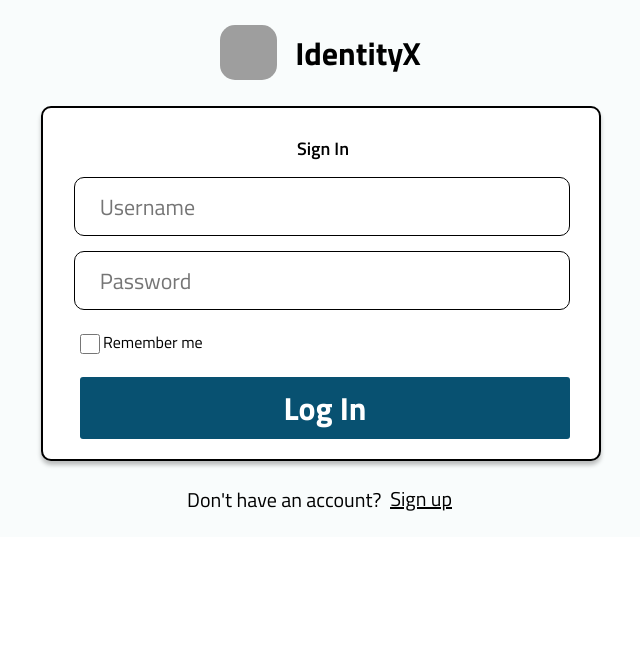
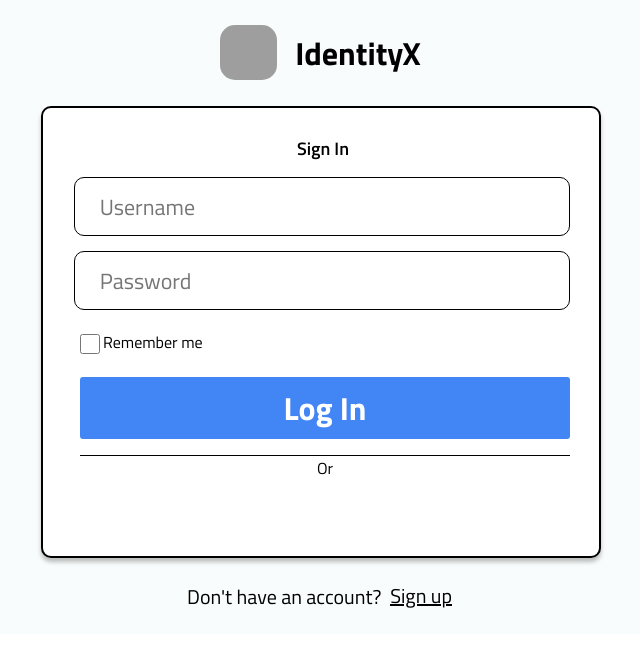
Before and after one commit to sadnesssssssss/face-recognition-fe, a React (Create React App) app: page /login in a window 1280 px wide. Shown: the top 646 px of the page, without its empty margins (319-959 px from the left). Built offline with nearby package versions, Linux system fonts and the light colour scheme; grey boxes are pictures that could not be loaded.

Commit message:
google auth

```diff
--- a/public/index.html
+++ b/public/index.html
@@ -2,12 +2,13 @@
 <html lang="en">
   <head>
     <meta charset="utf-8" />
+    <meta name="google-signin-client_id" content="601577465450-mfb32anggu7sv3hg6s3u3lsru3u7tfth.apps.googleusercontent.com">
     <link rel="icon" href="%PUBLIC_URL%/icons/logo.ico" />
     <meta name="viewport" content="width=device-width, initial-scale=1" />
     <meta name="theme-color" content="#000000" />
     <meta
       name="description"
-      content="Web site created using create-react-app"
+      content="Web site created using create-react-app" />
     <link rel="manifest" href="%PUBLIC_URL%/manifest.json" />
     <title>React App</title>
   </head>
--- a/src/components/LogIn/LogInForm.css
+++ b/src/components/LogIn/LogInForm.css
@@ -1,3 +1,8 @@
+.analogy {
+    width: 100%;
+    border-top: 1px solid #000;
+}
+
 .heading-1 {
     width: 60px;
     position: relative;
@@ -10,6 +15,7 @@
     flex-shrink: 0;
     min-width: 60px;
 }
+
 .heading-1-sign-in-wrapper {
     align-self: stretch;
     display: flex;
@@ -18,6 +24,7 @@
     justify-content: center;
     padding: 0px 20px;
 }
+
 .username {
     width: 100%;
     border: 1px solid #000;
@@ -33,6 +40,7 @@
     display: flex;
     align-items: center;
 }
+
 .input {
     align-self: stretch;
     border-radius: 3px;
@@ -44,6 +52,7 @@
     justify-content: flex-start;
     padding: 18px 16px 19px;
 }
+
 .frame-div {
     align-self: stretch;
     display: flex;
@@ -52,6 +61,7 @@
     justify-content: flex-start;
     gap: 15px;
 }
+
 .password {
     width: 100%;
     border: 1px solid #000;
@@ -67,6 +77,7 @@
     display: flex;
     align-items: center;
 }
+
 .input1 {
     align-self: stretch;
     border-radius: 3px;
@@ -78,18 +89,21 @@
     justify-content: flex-start;
     padding: 19px 16px 20px;
 }
+
 .checkboxes2-deselected1-en {
     height: 35px;
     width: 35px;
     position: relative;
     object-fit: cover;
 }
+
 .remember-me {
     align-self: stretch;
     position: relative;
     font-size: 18px;
     line-height: 24px;
 }
+
 .remember-me-wrapper {
     flex: 1;
     display: flex;
@@ -98,6 +112,7 @@
     justify-content: flex-start;
     padding: 5px 0px 0px;
 }
+
 .checkboxes2-deselected1-en-parent {
     width: 203px;
     display: flex;
@@ -107,6 +122,7 @@
     text-align: left;
     vertical-align: middle;
 }
+
 .log-in {
     width: 95px;
     position: relative;
@@ -120,11 +136,12 @@
     justify-content: center;
     flex-shrink: 0;
 }
+
 .button {
     cursor: pointer;
     border: none;
     padding: 21px 20px;
-  background-color: #085171;
+    background-color: #4285F4;
     flex: 1;
     border-radius: 3px;
     overflow: hidden;
@@ -136,19 +153,22 @@
     white-space: nowrap;
     max-width: 100%;
 }
+
 .button:hover {
     background-color: #2e7896;
 }
+
 .button-wrapper {
     align-self: stretch;
     display: flex;
-  flex-direction: row;
+    flex-direction: column;
     align-items: flex-start;
     justify-content: flex-start;
     padding: 0px 0px 0px 4px;
     box-sizing: border-box;
     max-width: 100%;
 }
+
 .form {
     width: 560px;
     box-shadow: 0px 4px 4px rgba(0, 0, 0, 0.25);
@@ -170,8 +190,16 @@
 }
 
 
-.remember-checkbox{
-  width:20px;
-  height:20px;
+.remember-checkbox {
+    width: 20px;
+    height: 20px;
     vertical-align: middle;
 }
+
+
+.google-button {
+    align-self: center;
+    align-items:center;
+    justify-items: center;
+    justify-content: center;
+}
--- a/src/components/LogIn/LogInForm.tsx
+++ b/src/components/LogIn/LogInForm.tsx
@@ -1,4 +1,6 @@
-import { FunctionComponent, memo, useCallback } from "react";
+import {FunctionComponent, memo, useCallback} from "react";
+import {GoogleLogin} from '@react-oauth/google';
+import {jwtDecode} from 'jwt-decode'
 import "./LogInForm.css";
 
 const LogInForm: FunctionComponent = memo(() => {
@@ -6,14 +8,22 @@ const LogInForm: FunctionComponent = memo(() => {
         // Please sync "UserProfile" to the project
     }, []);
 
-  return (
-    <div className="form">
+
+    const responseMessage = (response: any) => {
+        console.log(response)
+        console.log(jwtDecode(response.credential));
+    };
+    const errorMessage = () => {
+        console.log("error");
+    };
+
+    return (<div className="form">
             <div className="frame-div">
                 <div className="heading-1-sign-in-wrapper">
                     <div className="heading-1">Sign In</div>
                 </div>
-          <input className="username" placeholder="Username" type="text" />
-          <input className="password" placeholder="Password" type="text" />
+                <input className="username" placeholder="Username" type="text"/>
+                <input className="password" placeholder="Password" type="text"/>
             </div>
             <div className="checkboxes2-deselected1-en-parent">
                 <label><input className="remember-checkbox" type="checkbox"></input>Remember me</label>
@@ -22,9 +32,13 @@ const LogInForm: FunctionComponent = memo(() => {
                 <button className="button" onClick={onButtonClick}>
                     <b className="log-in">Log In</b>
                 </button>
+                <p className="analogy">Or</p>
+                <div className="google-button">
+                <GoogleLogin onSuccess={responseMessage} onError={errorMessage} />
                 </div>
             </div>
-  );
+
+        </div>);
 });
 
 export default LogInForm;
--- a/src/components/MainPage/Faq.tsx
+++ b/src/components/MainPage/Faq.tsx
@@ -25,7 +25,7 @@ const Faq = () => {
                     })}>
                         <div className="calculate-cube1">
                             <img
-                                className={"ouiarrow-up-icon"}
+                                className="ouiarrow-up-icon"
                                 loading="lazy"
                                 alt=""
                                 src="/icons/arrowup.svg"
--- a/src/components/SignUp/SignUpForm.css
+++ b/src/components/SignUp/SignUpForm.css
@@ -121,10 +121,11 @@
   flex-shrink: 0;
 }
 .button {
+  width:100%;
   cursor: pointer;
   border: none;
   padding: 21px 20px;
-  background-color: #085171;
+  background-color: #4285F4;
   flex: 1;
   border-radius: 3px;
   overflow: hidden;
@@ -142,12 +143,12 @@
 .button-wrapper {
   align-self: stretch;
   display: flex;
-  flex-direction: row;
+  flex-direction: column;
   align-items: flex-start;
   justify-content: flex-start;
   padding: 0px 0px 0px 4px;
   box-sizing: border-box;
-  max-width: 100%;
+  width:100%;
 }
 .form {
   width: 560px;
--- a/src/components/SignUp/SignUpForm.tsx
+++ b/src/components/SignUp/SignUpForm.tsx
@@ -13,6 +13,7 @@ const LogInForm = () => {
     const [placeholder, setPlaceholder] = useState("E-mail")
     const [instr, setInstr] = useState("Enter your E-mail:")
     const [errorText, setErrorText] = useState("")
+
 
 
     const onButtonClick = () => {
--- a/src/index.tsx
+++ b/src/index.tsx
@@ -1,13 +1,16 @@
-import { createRoot } from "react-dom/client";
+import {createRoot} from "react-dom/client";
 import App from "./App";
-import { BrowserRouter } from "react-router-dom";
+import {BrowserRouter} from "react-router-dom";
 import "./global.css";
+import {GoogleOAuthProvider} from "@react-oauth/google";
 
 const container = document.getElementById("root");
 const root = createRoot(container!);
 
 root.render(
-    <BrowserRouter>
-        <App />
-    </BrowserRouter>
+    <GoogleOAuthProvider clientId="770211681853-fkkoell03q93cd3n9r78ehsmvctifddi.apps.googleusercontent.com">
+        <BrowserRouter>
+            <App/>
+        </BrowserRouter>
+    </GoogleOAuthProvider>
 );
--- a/tsconfig.json
+++ b/tsconfig.json
@@ -22,5 +22,6 @@
   },
   "include": [
     "src"
-  ]
+  ],
+
 }
```
Also changed, not shown: package.json (+7 -0 lines), 1 other file (tests, documents, lock files or other folders). Lines whose indentation alone changed are shown as unchanged.
